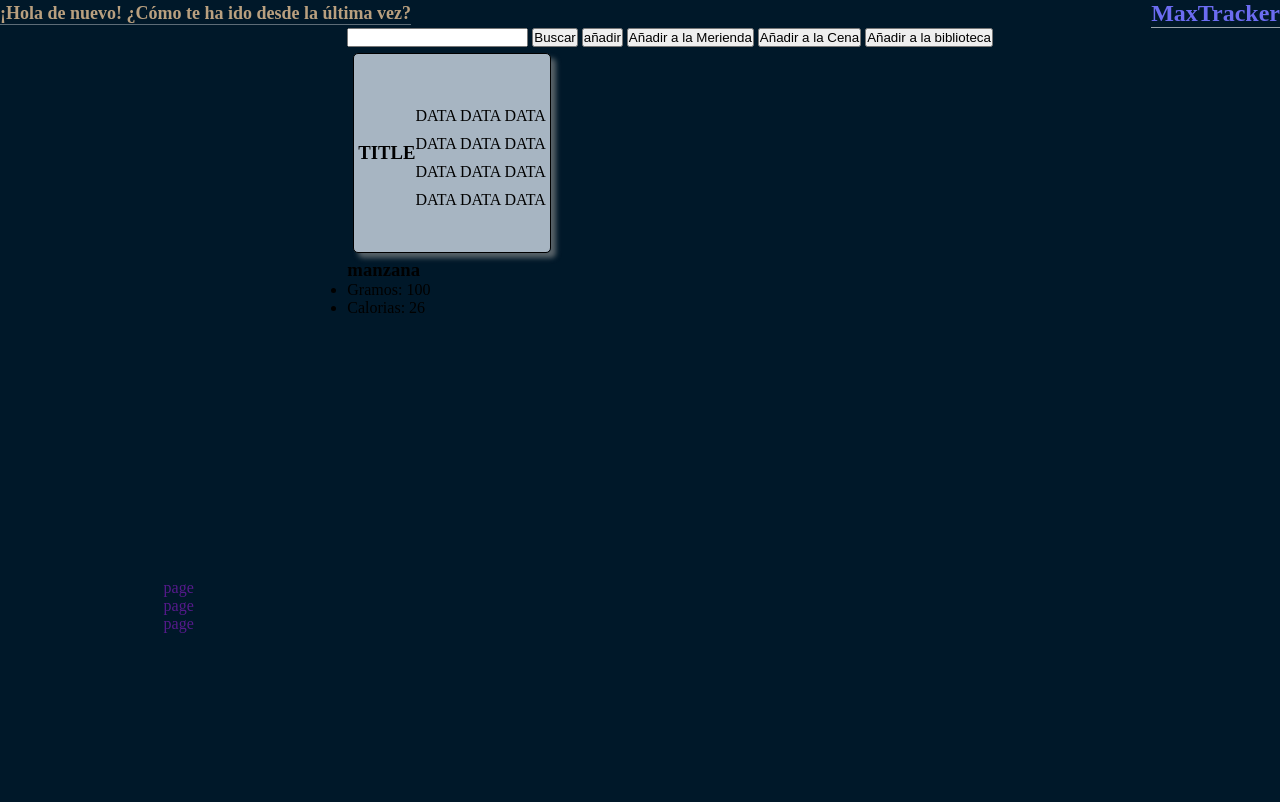
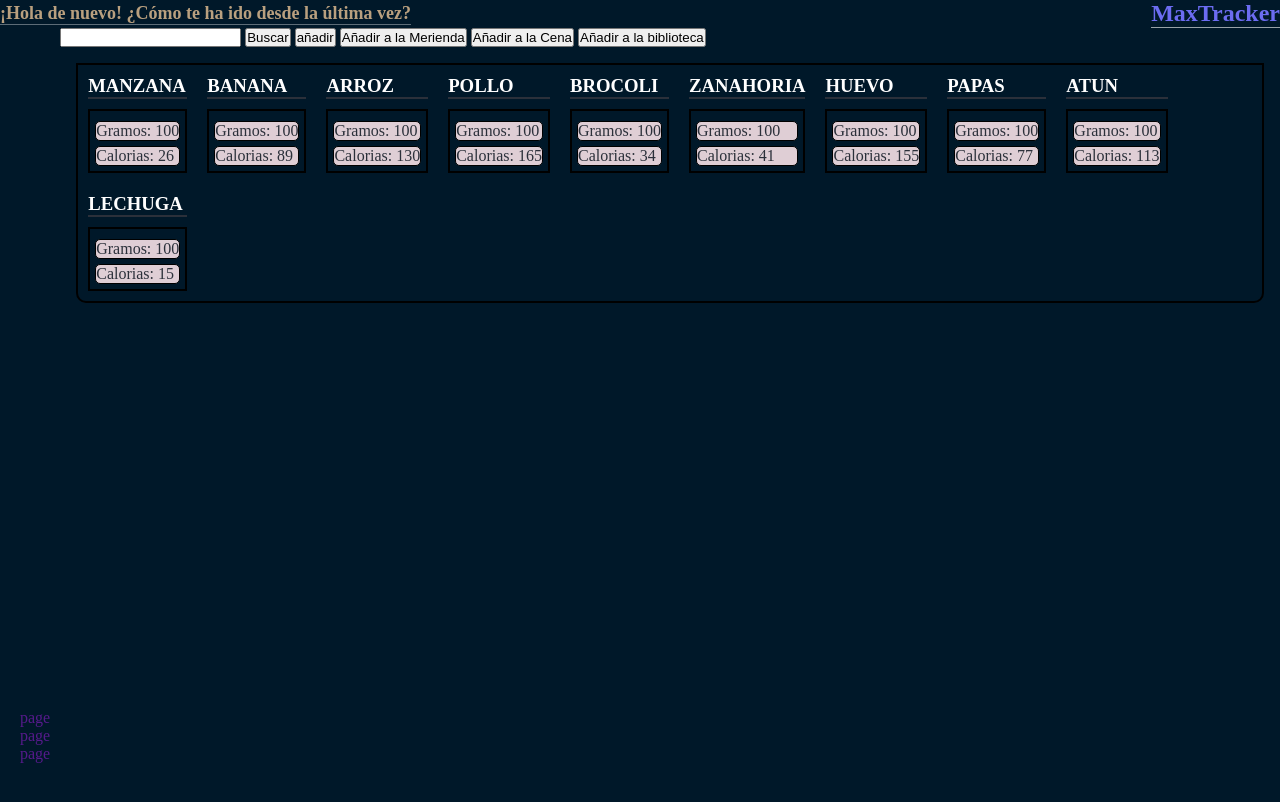
Before and after one commit to Tropiane/PreEntrega2Tropiane, a website: page index.html in a window 1280 px wide. Both pictures are taken after a click on the button "Buscar". Shown: the top 802 px of the page. Drawn offline with Linux system fonts and the light colour scheme.

Commit message:
Modificamos tarjetas de alimentos, acomodamos código para dar prolijidad. Mañana comenzamos con json

```diff
--- a/index.html
+++ b/index.html
@@ -37,12 +37,10 @@
         <button>Añadir a la biblioteca</button>
     </div>
     <!-- Fin Buscador -->
-            <div id="tarjetasPrueba" class="tarjetasPrueba" class="tarjeta">
 
-            </div>
             <!-- Tarjetas -->
             <div class="tarjetas">
-            <div class="tarjeta">
+            <div id="tarjetasPrueba" class="tarjeta">
                 <h3>title</h3>
                 <ul>
                     <li>data data data</li>
--- a/js/main.js
+++ b/js/main.js
@@ -1,7 +1,34 @@
+//Solicitamos botones
+const botones = document.querySelectorAll(".buscar button"),
+btn1 = botones[0],
+btn2 = botones[1];
 
+//Solicitamos Search
+const inputs= document.querySelectorAll(".buscar input"),
+inputBuscador = inputs[0];
+
+//Arrays alimentos
+const alimentoAñadido = [{}];
+const caloriasAlimentos = [{}];
+
+console.log(alimentoAñadido);
+console.log(caloriasAlimentos);
 //Saludo de bienvenida
 // let saludoUsuario = prompt("Ingresá tu nombre");
 
+//Array de alimentos
+const listaAlimentos = [
+    {nombre: "manzana", gramos: 100, porcion: 1, calorias: 26 },
+    {nombre: "banana", gramos: 100, porcion: 1, calorias: 89 },
+    {nombre: "arroz", gramos: 100, porcion: 1, calorias: 130 },
+    {nombre: "pollo", gramos: 100, porcion: 1, calorias: 165 },
+    {nombre: "brocoli", gramos: 100, porcion: 1, calorias: 34 },
+    {nombre: "zanahoria", gramos: 100, porcion: 1, calorias: 41 },
+    {nombre: "huevo", gramos: 100, porcion: 1, calorias: 155 },
+    {nombre: "papas", gramos: 100, porcion: 1, calorias: 77 },
+    {nombre: "atun", gramos: 100, porcion: 1, calorias: 113 },
+    {nombre: "lechuga", gramos: 100, porcion: 1, calorias: 15 }
+];
 let saludos = [
     "¡Bienvenido de nuevo! ¡Qué gusto verte! ",
   "¡Hola de nuevo! ¡Me alegra verte! ",
@@ -26,21 +53,6 @@ let saludos = [
   saludoInicio.innerText = saludo; //+ saludoUsuario;
   //Fin saludo bienvenida
 
-  //Array de alimentos
-const listaAlimentos = [
-    {nombre: "manzana", gramos: 100, porcion: 1, calorias: 26 },
-    {nombre: "banana", gramos: 100, porcion: 1, calorias: 89 },
-    {nombre: "arroz", gramos: 100, porcion: 1, calorias: 130 },
-    {nombre: "pollo", gramos: 100, porcion: 1, calorias: 165 },
-    {nombre: "brocoli", gramos: 100, porcion: 1, calorias: 34 },
-    {nombre: "zanahoria", gramos: 100, porcion: 1, calorias: 41 },
-    {nombre: "huevo", gramos: 100, porcion: 1, calorias: 155 },
-    {nombre: "papas", gramos: 100, porcion: 1, calorias: 77 },
-    {nombre: "atun", gramos: 100, porcion: 1, calorias: 113 },
-    {nombre: "lechuga", gramos: 100, porcion: 1, calorias: 15 }
-];
-const alimentoSumado = [];
-
 //Añadir info a tarjetas
 function tarjetasHtml(arr){
     tarjetasPrueba.innerHTML = "";
@@ -48,7 +60,7 @@ function tarjetasHtml(arr){
     let html;
     for (const element of arr) {
         html = `
-        <div class="">
+        <div id="class="tarjeta">
                 <h3>${element.nombre}</h3>
                 <ul>
                     <li>Gramos: ${element.gramos}</li>
@@ -59,25 +71,11 @@ function tarjetasHtml(arr){
         tarjetasPrueba.innerHTML = tarjetasPrueba.innerHTML + html;
     }
 }
-//Mensaje de aviso
-// alert("Antes de empezar, colocá Listo, luego abri la consola y recargá el codigo");
+
 
 //Mostramos los alimentos disponibles junto a sus calorias para que el usuario los tenga en cuenta
 console.log("Los alimentos disponibles son: ");
 let disponibles= listaAlimentos.forEach((elemento)=>(console.log("-"+elemento.nombre + "--->Calorías: " + elemento.calorias)));
-
-
-//Solicitamos botones
-const botones = document.querySelectorAll(".buscar button"),
-btn1 = botones[0],
-btn2 = botones[1];
-
-//Solicitamos Search
-const inputs= document.querySelectorAll(".buscar input");
-const inputBuscador = inputs[0];
-
-
-
 
 //Funcion creada para que el cliente pueda seleccionar los alimentos y buscarlos dentro de listaAlimentos
 //Se pueden buscar de forma abreviada
@@ -87,26 +85,19 @@ function buscarAlimentos(arr, nombre){
     return(buscar);
 }
 
-
-function contarCalorias (arr, nombre){
-    const totalCals = arr.reduce((total, nombre)=>{
-        return total = total + nombre.calorias
-     }, 0)
-}
+//Añadir alimentos a "alimentoAñadido"
 
 
-//Añadir alimentos a "alimentoSumado"
-
+//Buscar alimento
 btn1.addEventListener("click", ()=>{
     const buscar = buscarAlimentos(listaAlimentos, inputBuscador.value)
-    alimentoSumado.push(buscar)
-    tarjetasHtml(alimentoSumado)
+    tarjetasHtml(listaAlimentos)
 })
 
 btn2.addEventListener("click", ()=>{
     const buscar = buscarAlimentos(listaAlimentos, inputBuscador.value)
-    console.log(alimentoSumado);
+    alimentoAñadido.push(buscar)
+    caloriasAlimentos.push(buscar.calorias)
+    console.log("Los alimentos añadidos son: " + alimentoAñadido);
+    console.log("Las calorias totales son: " + caloriasAlimentos);
 })
-
-
-console.log(alimentoSumado);
--- a/scss/clases.scss
+++ b/scss/clases.scss
@@ -1,22 +1,30 @@
-.tarjeta{
+.tarjetas{
+    .tarjeta{
+        border-radius: 0px 0px 10px 10px;
         display: flex;
-    flex-direction: row;
-    align-items: center;
-    flex-wrap: wrap;
-        border: 1px solid black;
-        border-radius: 5px;
-        padding: 4px;
-        background-color: #eaf4ffb6;
-        height: 200px;
-        width: 150px;
-        list-style: none;
+        align-items: center;
+        flex-direction: row;
+        flex-wrap: wrap;
+        margin: 10px;
+        border: 2px solid black;
         h3{
+            color: #fff;
             text-transform: uppercase;
-            text-align: center;
+            border-bottom: 2px solid #2B303A;
+            margin: 10px;
         }
-        li{
-            text-transform: uppercase;
-            margin-top: 10px;
+        ul{
             list-style: none;
+            padding: 5px;
+            border: 2px solid black;
+            margin: 10px;
+            li{
+                color: #2B303A;
+                margin-top: 5px;
+                border-radius: 5px;
+                background-color: #DFCED5;
+                border: 1px solid black;
+            }
         }
     }
+}
--- a/scss/global.scss
+++ b/scss/global.scss
@@ -33,30 +33,10 @@ body{
             }
         }
      }
-     section{
-        main{
-            .tarjetas{
-                .tarjeta{
-                    height: 200px;
-                    width: auto;
-                    box-shadow: 5px 5px 5px 0px rgba(116, 123, 126, 0.75);
-                    h3{
-                        text-align: center;
-                    }
-                    ul{
-                        list-style: none;
-                        li{
-                            text-align: left;
-                        }
-                    }
-                }
-            }
-
-        }
-     }
-}
 
 footer{
     color: #ffff;
     margin-top: 90%;
 }
+
+}
```
Also changed, not shown: css/styles.css, 1 other file.
